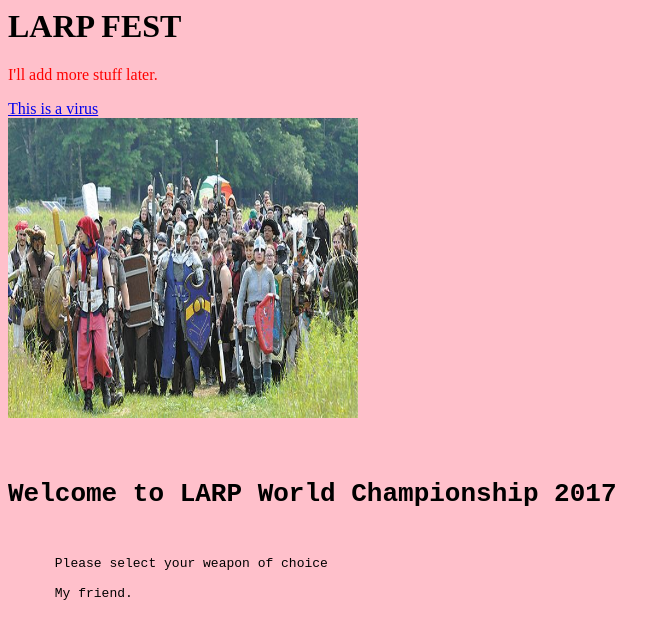
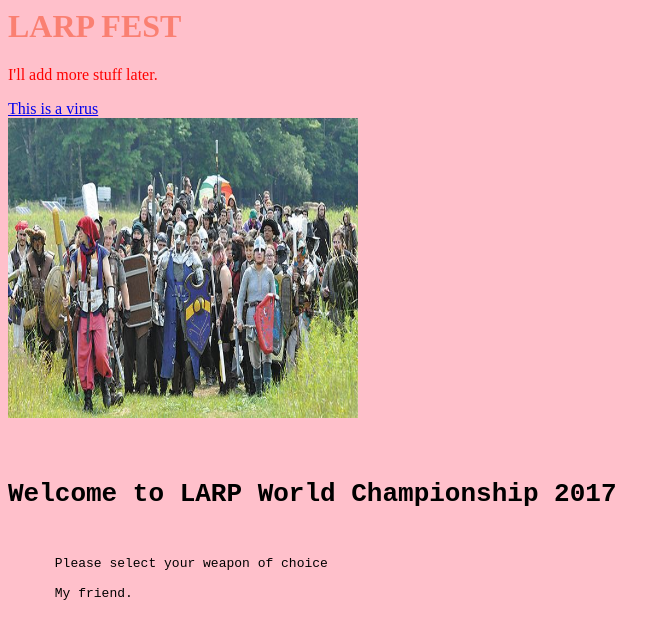
Before and after one commit to kobasrya/mockasingo, a plain HTML site: page index.html in a window 1280 px wide. Shown: the whole page, without its empty margins (0-670 px from the left). Drawn offline with Linux system fonts and the light colour scheme.

Commit message:
Update index.html

```diff
--- a/index.html
+++ b/index.html
@@ -1,7 +1,7 @@
 <html>
   <title>My Test Website</title>
   <body bgcolor=pink>
-    <h1 style ="color:corn;"> <b>LARP FEST</b></h1>
+    <h1 style ="color:salmon;"> <b>LARP FEST</b></h1>
     <p style="color:red;">I'll add more stuff later.</p>
     <a href="https://www.crunchyroll.com"> This is a virus</a>
       <br />
```
